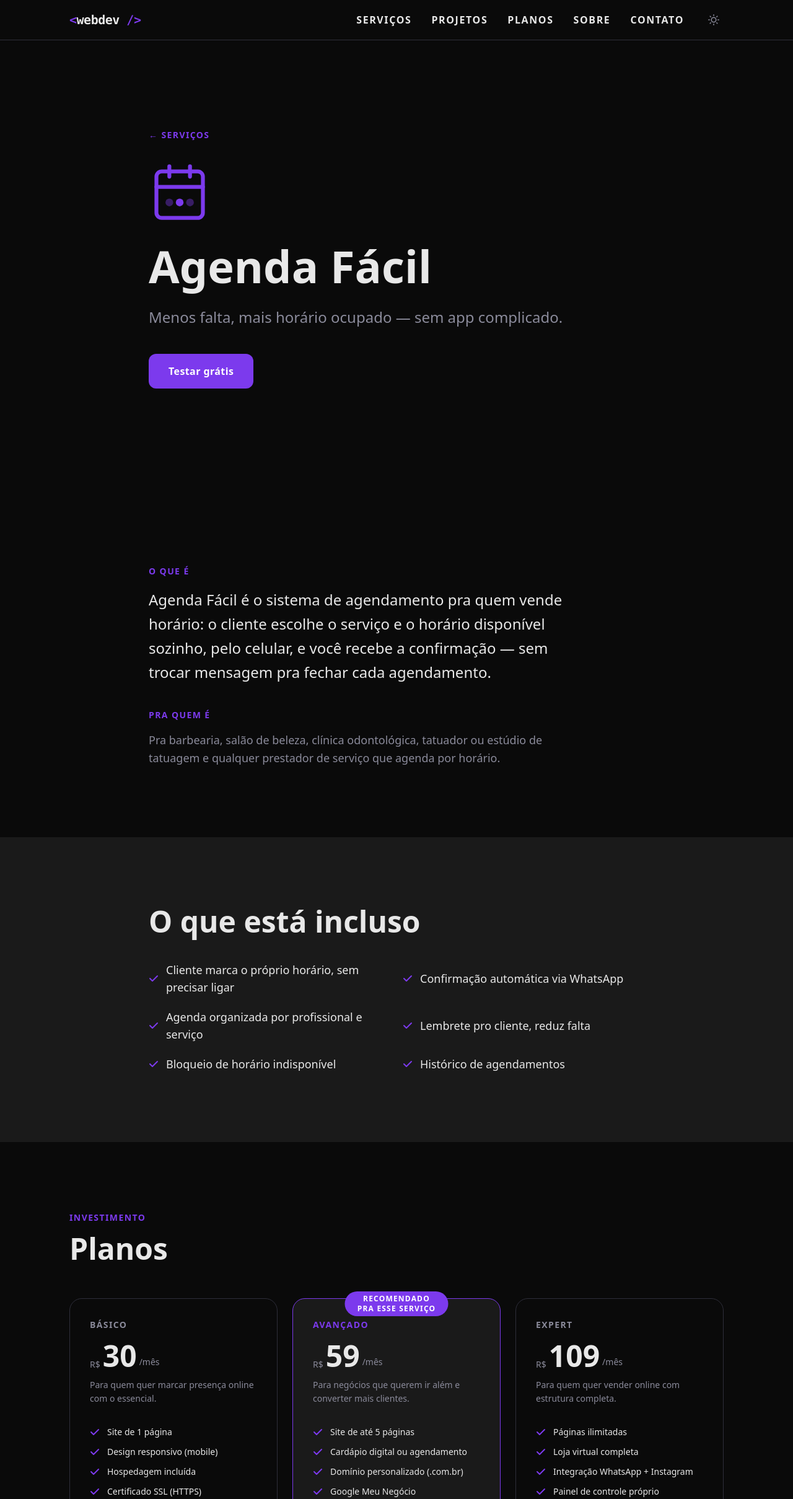
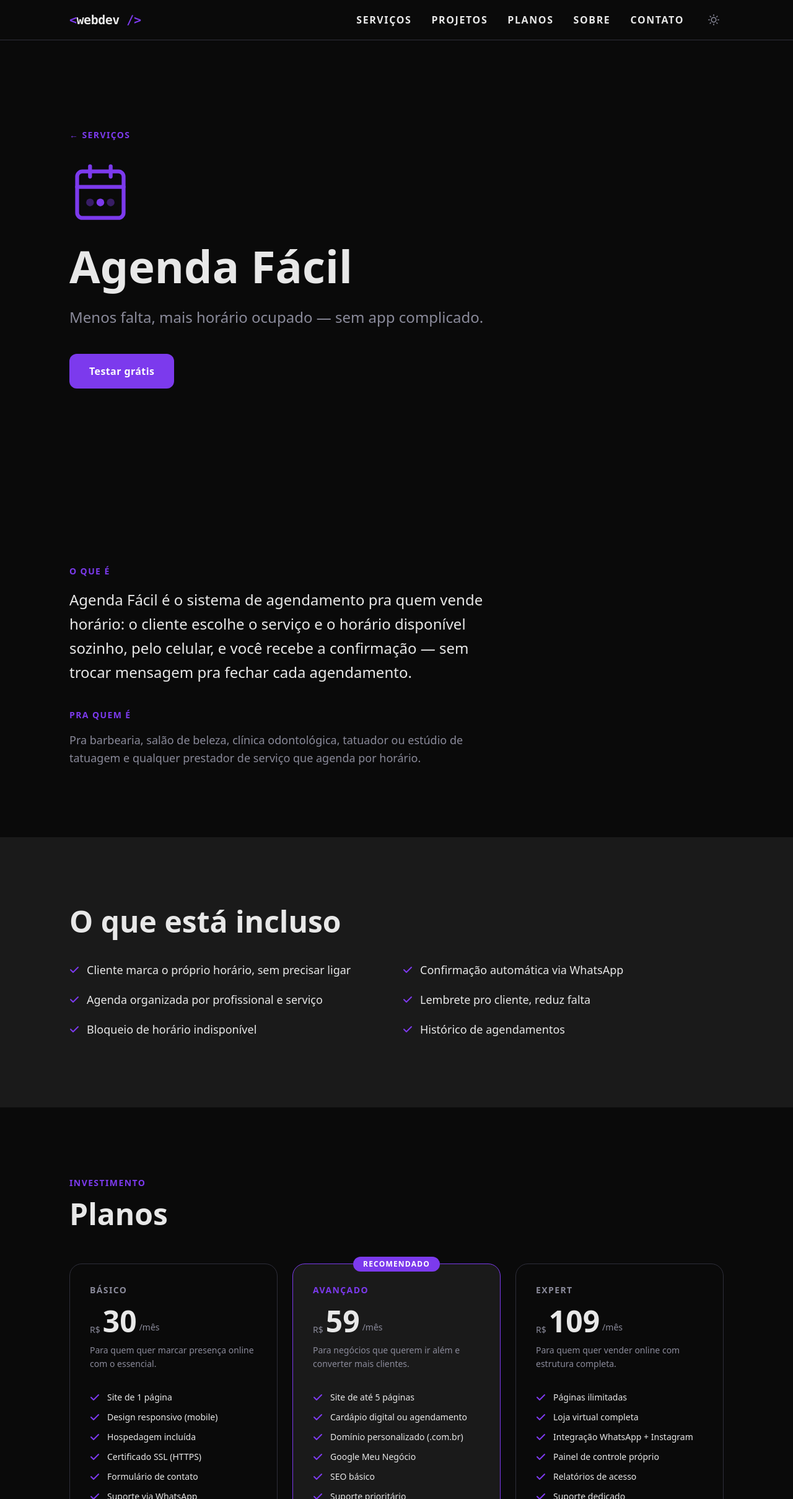
Before and after one commit to dayvsonmarques/webdev.recife.br, a Next.js app: page /servicos/agenda-facil in a window 1280 px wide. Shown: the top 2419 px of the page at 62% size. Built offline with nearby package versions, Linux system fonts and the light colour scheme.

Commit message:
fix(services): fix badge overflow, container width, add 404 page

```diff
--- /dev/null
+++ b/app/not-found.tsx
@@ -0,0 +1,45 @@
+import Link from 'next/link'
+import { Header } from '@/components/Header'
+import { Footer } from '@/components/Footer'
+
+export default function NotFound() {
+  return (
+    <main>
+      <Header />
+
+      <section className="min-h-screen flex flex-col justify-center items-center text-center pt-28 pb-20 px-6">
+        <p
+          className="text-sm font-bold tracking-widest uppercase mb-4"
+          style={{ color: 'var(--color-accent)' }}
+        >
+          404
+        </p>
+        <h1
+          className="font-syne text-4xl md:text-5xl font-extrabold mb-6"
+          style={{ color: 'var(--color-text-primary)' }}
+        >
+          Página não encontrada
+        </h1>
+        <p
+          className="text-lg leading-relaxed mb-10 max-w-md"
+          style={{ color: 'var(--color-text-muted)' }}
+        >
+          O endereço que você tentou acessar não existe ou foi movido.
+        </p>
+        <Link
+          href="/"
+          className="inline-block px-8 py-4 font-syne font-bold text-base tracking-wide transition-opacity hover:opacity-90"
+          style={{
+            backgroundColor: 'var(--color-accent)',
+            color: 'var(--color-accent-fg)',
+            borderRadius: 'var(--radius-md)',
+          }}
+        >
+          Voltar para a página inicial
+        </Link>
+      </section>
+
+      <Footer />
+    </main>
+  )
+}
--- a/app/servicos/[slug]/page.tsx
+++ b/app/servicos/[slug]/page.tsx
@@ -39,7 +39,7 @@ export default async function ServicePage({
       <Header />
 
       <section className="min-h-screen flex flex-col justify-center pt-28 pb-20">
-        <div className="max-w-4xl mx-auto w-full px-6 md:px-8 lg:px-12">
+        <div className="max-w-6xl mx-auto w-full px-6 md:px-8 lg:px-12">
           <Link
             href="/#servicos"
             className="inline-block text-sm font-bold tracking-widest uppercase mb-8"
@@ -83,7 +83,7 @@ export default async function ServicePage({
       </section>
 
       <section className="py-28">
-        <div className="max-w-4xl mx-auto px-6 md:px-8 lg:px-12">
+        <div className="max-w-6xl mx-auto px-6 md:px-8 lg:px-12">
           <p
             className="text-sm font-bold tracking-widest uppercase mb-4"
             style={{ color: 'var(--color-accent)' }}
@@ -112,7 +112,7 @@ export default async function ServicePage({
       </section>
 
       <section className="py-28" style={{ backgroundColor: 'var(--color-surface)' }}>
-        <div className="max-w-4xl mx-auto px-6 md:px-8 lg:px-12">
+        <div className="max-w-6xl mx-auto px-6 md:px-8 lg:px-12">
           <h2
             className="font-syne text-4xl md:text-5xl font-bold mb-10"
             style={{ color: 'var(--color-text-primary)' }}
@@ -157,7 +157,7 @@ export default async function ServicePage({
                 description={plan.description}
                 features={plan.features}
                 highlighted={plan.id === service.recommendedPlan}
-                badgeLabel="Recomendado pra esse serviço"
+                badgeLabel="Recomendado"
               />
             ))}
           </div>
```
Also changed, not shown: 1 other file (tests, documents, lock files or other folders).
